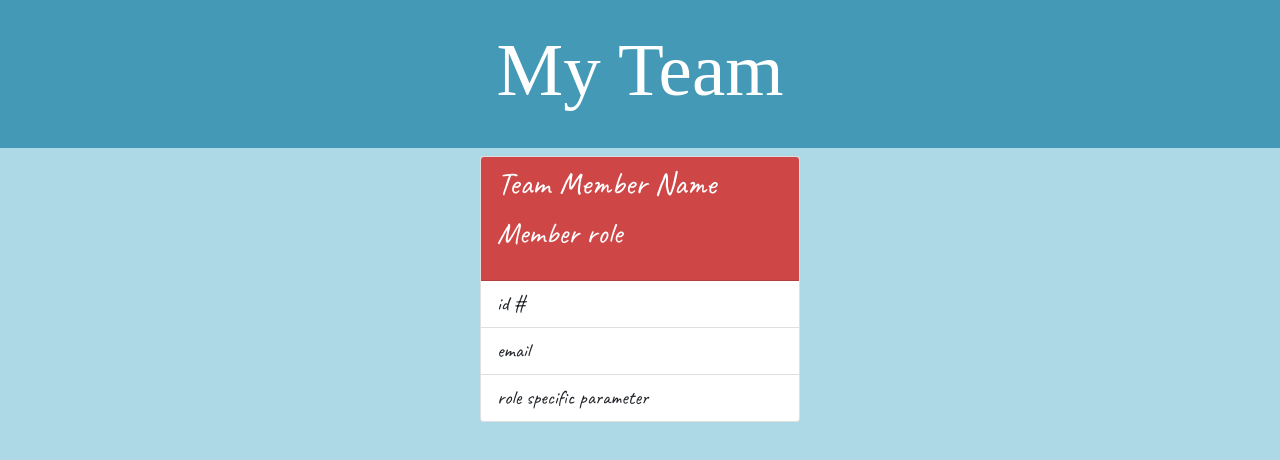
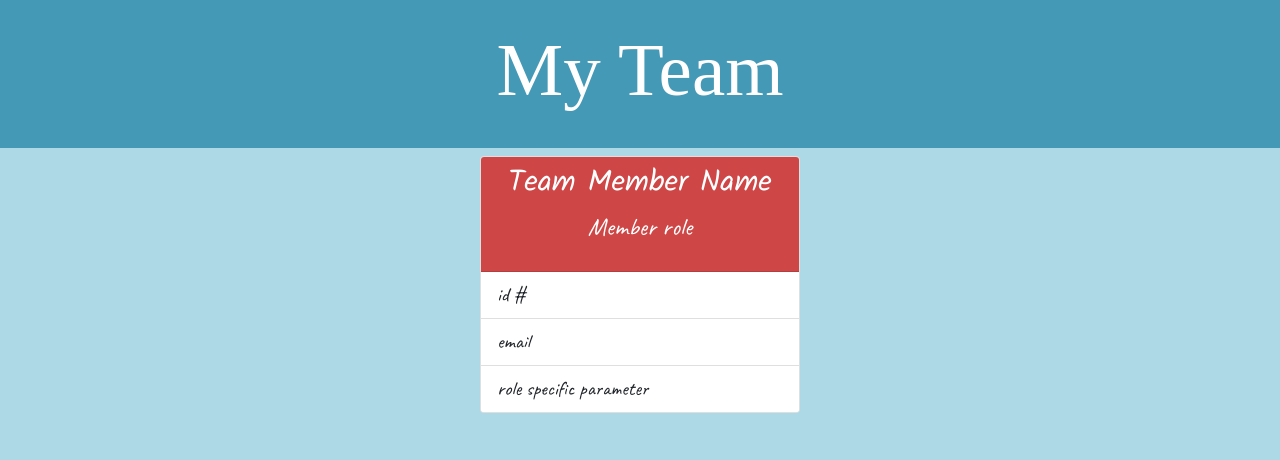
Before and after one commit to andrewbyoo/team-profile-generator, a website: page src/template-index.html in a window 1280 px wide. Drawn offline with nearby package versions, Linux system fonts and the light colour scheme; a web font is replaced by a local one.

Commit message:
Centered card header text, aded font styling for memberName and memberRole

```diff
--- a/src/template-style.css
+++ b/src/template-style.css
@@ -19,6 +19,16 @@ body {
 .card-header {
   background-color: #CE4646;
   color: #ffffff;
+  text-align: center;
+}
+
+.memberName {
+  font-size: 30px;
+  font-family: 'Kalam';
+}
+
+.memberRole {
+  font-size: 25px;
 }
 
 .list-group-item {
```
